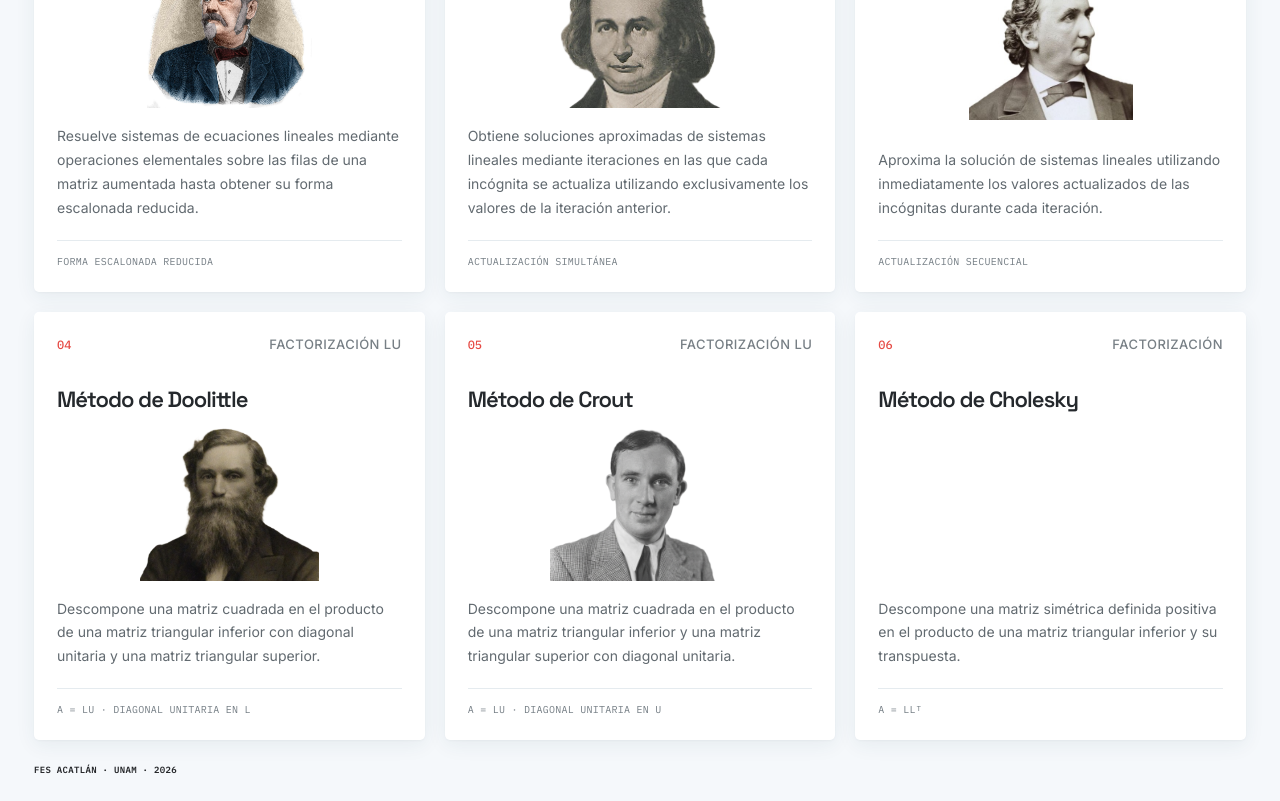
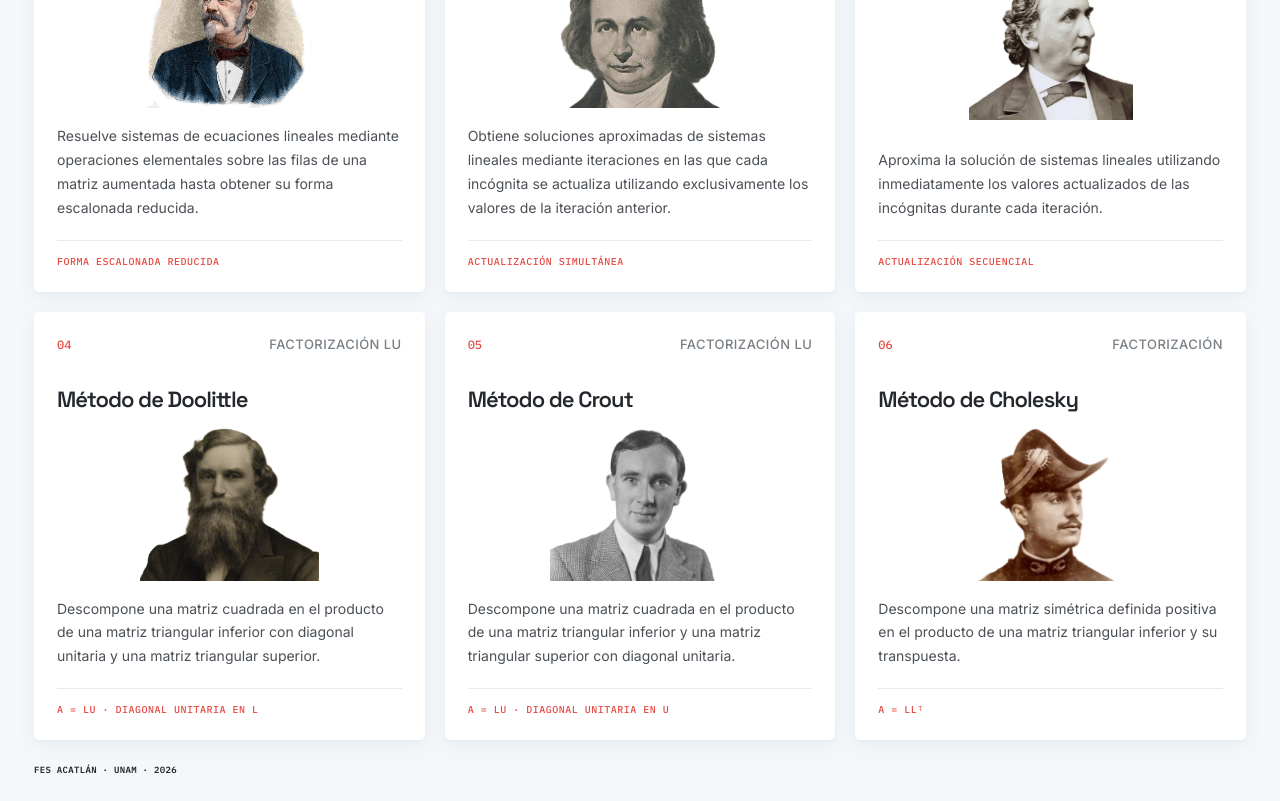
Before and after one commit to IvanEspMar/NumLab, a React (Vite) app: page /lineal in a window 1280 px wide. Shown: the part 520-1321 px from the top of the page. Built offline with nearby package versions, Linux system fonts and the light colour scheme.

Commit message:
Foto cholesky añadida

```diff
--- a/src/components/tarjeta/tarjeta.scss
+++ b/src/components/tarjeta/tarjeta.scss
@@ -28,13 +28,14 @@
   &:hover {
     transform: translateY(-3px);
     border-color: rgb(38 158 217 / 40%);
-
-
-
     box-shadow:
       0 12px 28px rgb(35 65 85 / 10%),
       0 2px 5px rgb(35 65 85 / 4%),
       inset 0 1px 0 #fff;
+  }
+
+  &:hover &__visual img {
+    filter: grayscale(0);
   }
 
   &__encabezado,
@@ -96,6 +97,9 @@
       max-height: 155px;
       object-fit: contain;
       object-position: center;
+      background-color: rgb(255, 255, 255);
+      border-radius: 5px;
+      transition: filter 300ms ease;
     }
   }
 
@@ -108,9 +112,10 @@
 
   &__descripcion {
     margin: 16px 0 20px;
-    color: #626a70;
+    color: #4a5056;
     font-size: 14px;
     line-height: 1.7;
+    text-align: left;
   }
 
   &__pie {
@@ -121,11 +126,13 @@
     margin-top: auto;
     padding-top: 13px;
     border-top: 1px solid rgb(220 228 234 / 75%);
-    color: #747d84;
+    color: #e64b45;
     font-family: 'IBM Plex Mono', monospace;
     font-size: 10px;
+    font-weight: 500;
     line-height: 1.5;
-    letter-spacing: 0.025em;
+    letter-spacing: 0.05em;
+    text-transform: uppercase;
 
     svg {
       flex-shrink: 0;
--- a/src/routes/problems/sistemas/sistemas.tsx
+++ b/src/routes/problems/sistemas/sistemas.tsx
@@ -1,11 +1,13 @@
 import { type TarjetaData } from '@/components/tarjeta/tarjeta'
 import TarjetaGrid from '@/components/tarjeta-grid/tarjeta-grid'
 
+import cholesky from '@/assets/cholesky.png'
 import jordan from '@/assets/jordan.jpg'
 import jacobi from '@/assets/jacobi.png'
 import seidel from '@/assets/seidel.jpg'
 import doolittle from '@/assets/doolittle.png'
 import crout from '@/assets/crout.png'
+
 const metodosSistemas: TarjetaData[] = [
   {
     numero: '01',
@@ -61,7 +63,7 @@ const metodosSistemas: TarjetaData[] = [
     numero: '06',
     categoria: 'FACTORIZACIÓN',
     titulo: 'Método de Cholesky',
-    imagen: '',
+    imagen: cholesky,
     descripcion:
       'Descompone una matriz simétrica definida positiva en el producto de una matriz triangular inferior y su transpuesta.',
     pie: 'A = LLᵀ',
```
Also changed, not shown: src/routes/problems/sistemas/gauss-jordan/gauss-jordan.tsx (added, +7 -0 lines), src/assets/cholesky.png (added).
